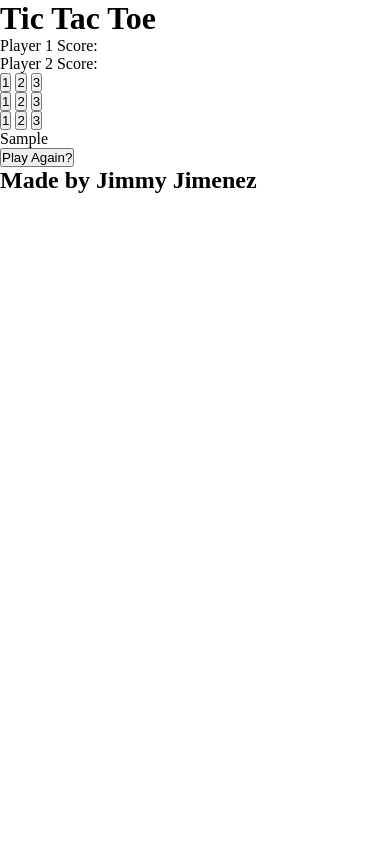
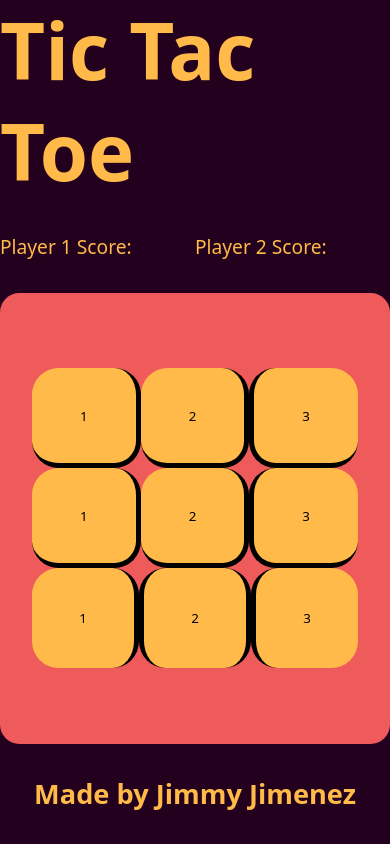
Before and after one commit to JimmyJimenez2400/Tic-Tac-Toe, a plain HTML site: page index.html in a window 390 px wide. Drawn offline with Linux system fonts and the light colour scheme.

Commit message:
Add Styling To Containers, Buttons, And Responsive

```diff
--- a/styles.css
+++ b/styles.css
@@ -1,5 +1,160 @@
-* {
+:root {
+    --mustard-color: #FFBA49;
+    --light-blue: #20A39E;
+    --light-red: #EF5B5B;
+    --black--color: #23001E;
+    --grey-color: #A4A9AD;
+}
+
+*,
+*::after,
+*::before {
     margin: 0;
     padding: 0;
     box-sizing: border-box;
+    /* outline: 2px solid; */
 }
+
+html,
+body {
+    height: 100%;
+}
+
+body {
+    margin: 0;
+    font-family: system-ui, -apple-system, BlinkMacSystemFont, 'Segoe UI', Roboto, Oxygen, Ubuntu, Cantarell, 'Open Sans', 'Helvetica Neue', sans-serif;
+    line-height: 1.3;
+    min-height: 100vh;
+    background-color: var(--black--color);
+    color: var(--mustard-color);
+}
+
+button {
+    height: 100px;
+    width: 100px;
+    border: none;
+    font-family: inherit;
+    padding: 0;
+    cursor: pointer;
+    background-color: var(--mustard-color);
+}
+
+#gameContainer {
+    height: 100%;
+    display: grid;
+    grid-template-rows: minmax(min-content, 100px) 2fr minmax(min-content, 100px);
+}
+
+.title {
+    display: flex;
+    justify-content: center;
+    align-items: center;
+    width: clamp(200px, 100%, 100%);
+}
+
+.title h1 {
+    display: flex;
+    justify-content: center;
+    font-size: clamp(2rem, 20vw, 5rem);
+    width: clamp(313px, 100%, 800px);
+}
+
+.main-content {
+    display: flex;
+    flex-direction: column;
+    align-items: center;
+    width: clamp(200px, 100%, 100%);
+}
+
+.scores {
+    width: clamp(313px, 100%, 800px);
+    height: 20%;
+    display: flex;
+    flex-direction: row;
+    justify-content: space-around;
+    align-items: center;
+    font-size: clamp(1.2rem, 3vw, 3rem);
+}
+
+.scores p {
+    width: clamp(313px, 100%, 800px);
+}
+
+.gameBoard {
+    display: flex;
+    flex-direction: column;
+    align-items: center;
+    justify-content: center;
+
+    background-color: var(--light-red);
+    border-radius: 5vmin;
+    padding: 0.5em 2em;
+    height: 100%;
+    width: clamp(313px, 100%, 800px)
+}
+
+.row {
+    display: flex;
+    flex-direction: row;
+    width: 100%;
+}
+
+.row .square {
+    flex: 1;
+    border-radius: 2em;
+}
+
+.row:nth-child(-n + 2) .square:first-child {
+    border-bottom: 5px solid black;
+    border-right: 5px solid black;
+}
+
+.row:nth-child(-n+2) .square:nth-child(2) {
+
+    border-right: 5px solid black;
+    border-bottom: 5px solid black;
+}
+
+.row:nth-child(-n+2) .square:last-child {
+    border-left: 5px solid black;
+    border-bottom: 5px solid black;
+}
+
+.row:nth-child(3) .square:first-child {
+    border-right: 5px solid black;
+}
+
+.row:nth-child(3) .square:nth-child(2) {
+    border-right: 5px solid black;
+    border-left: 5px solid black;
+}
+
+.row:nth-child(3) .square:last-child {
+    border-left: 5px solid black;
+}
+
+
+
+
+
+
+
+
+.displayWinningMessage {
+    display: none;
+}
+
+.footer {
+    display: flex;
+    justify-content: center;
+    align-items: center;
+    width: clamp(200px, 100%, 100%);
+}
+
+.footer h2 {
+    display: flex;
+    justify-content: center;
+    width: clamp(313px, 100%, 800px);
+    font-size: clamp(1.7rem, 6vw, 4rem);
+
+}
```
